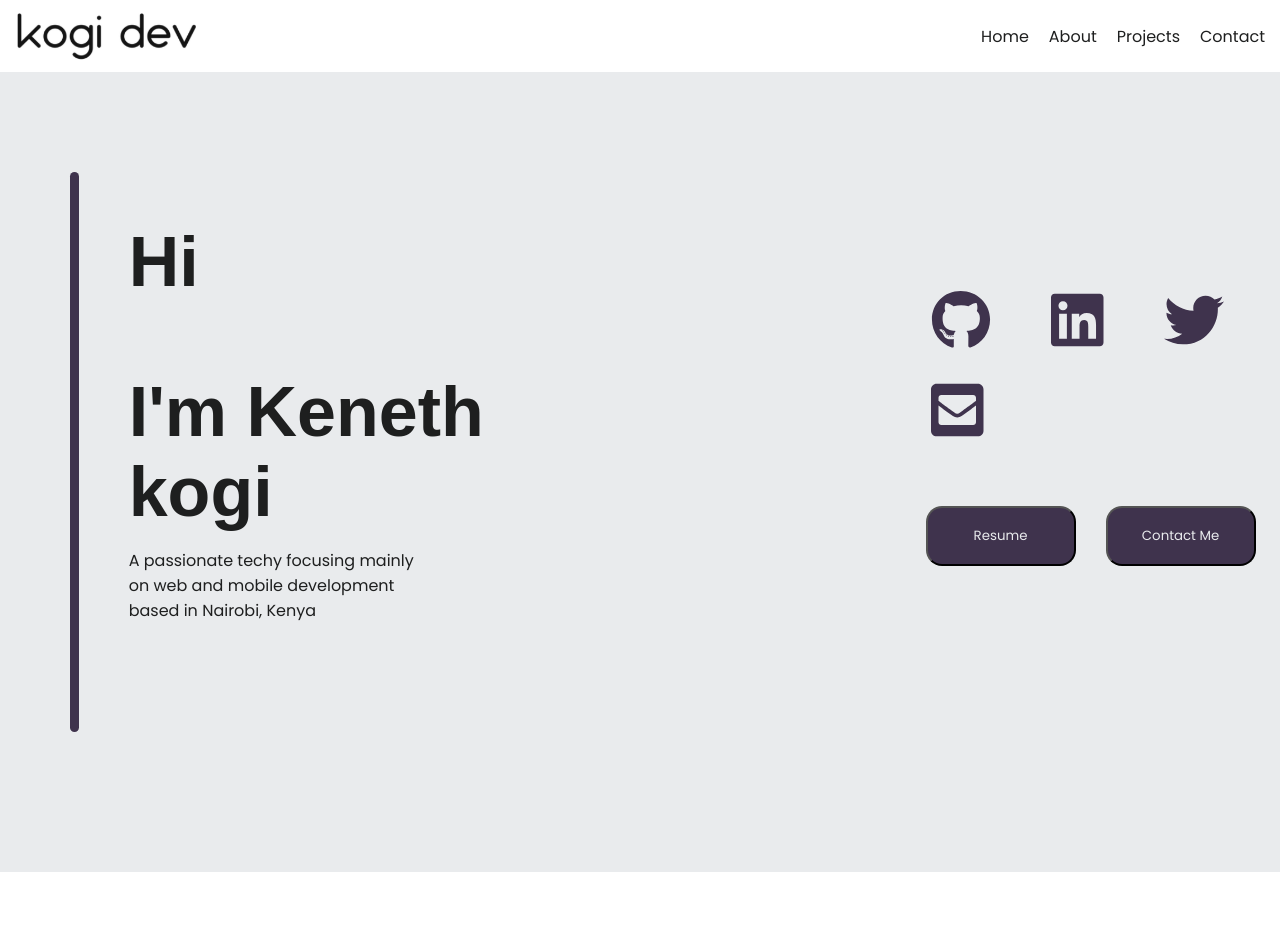
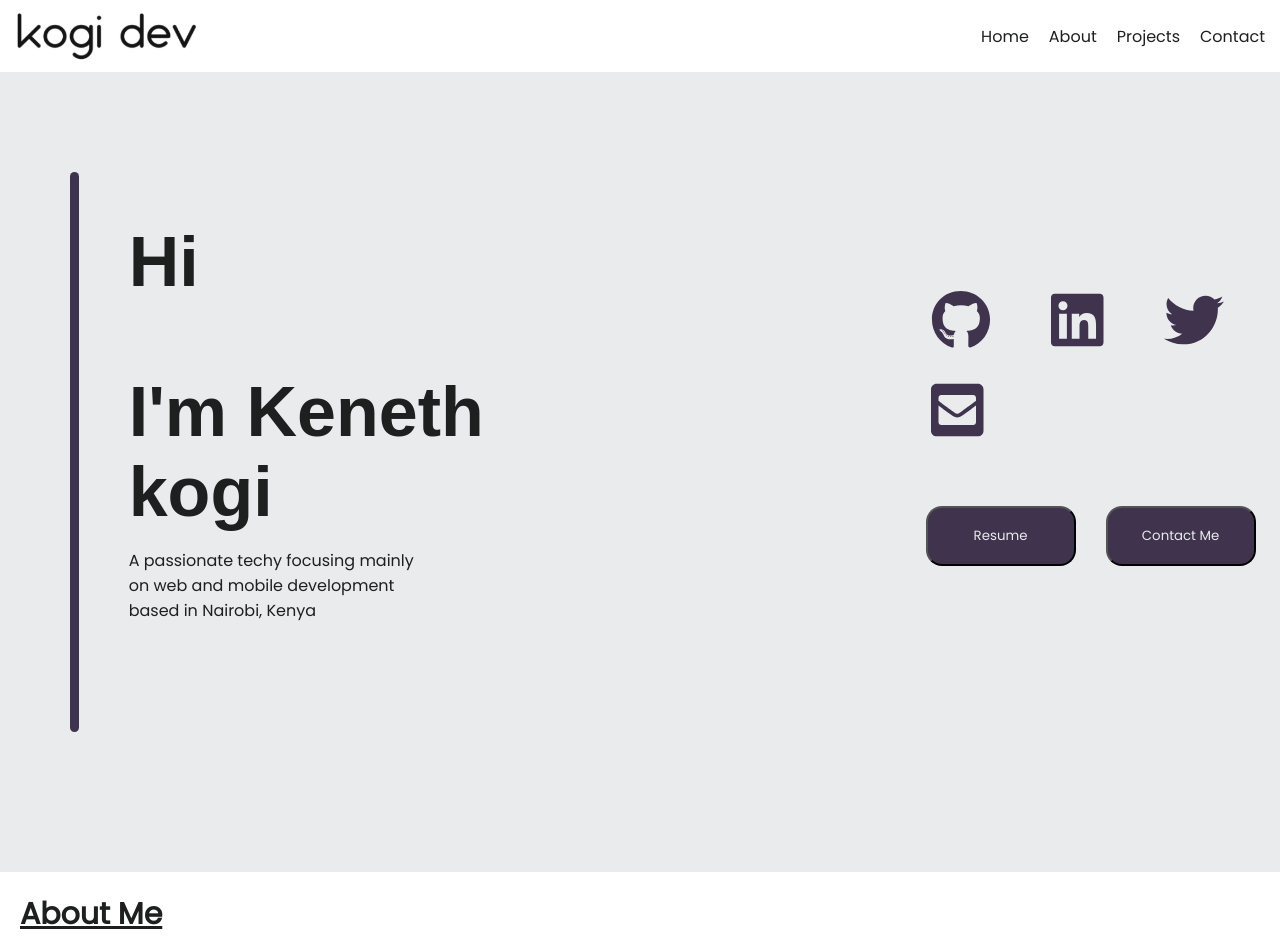
Before and after one commit to kenny-kogi/portfolio, a React (Create React App) app: page / in a window 1280 px wide. Shown: the top 952 px of the page. Before the commit the page ends 872 px from the top, so only its background shows below. Built offline with nearby package versions, Linux system fonts and the light colour scheme; a web font is replaced by a local one.

Commit message:
about section

```diff
--- a/src/App.js
+++ b/src/App.js
@@ -1,11 +1,13 @@
 import Navbar from "./components/Navbar";
 import Hero from "./components/Hero";
+import About from "./components/About";
 
 function App() {
   return (
     <div className="App">
       <Navbar />
       <Hero />
+      <About />
     </div>
   );
 }
--- /dev/null
+++ b/src/assets/css/about.css
@@ -0,0 +1,11 @@
+.main-about {
+  width: auto;
+  height: 70vh;
+  margin: 20px 20px;
+}
+
+.underline {
+  font-size: 30px;
+  text-decoration: underline;
+  font-weight: bold;
+}
--- /dev/null
+++ b/src/components/About.js
@@ -0,0 +1,13 @@
+import React from "react";
+import "../assets/css/about.css";
+
+function About() {
+  return (
+    <div className="main-about">
+      <span className="underline">About Me</span>
+      <span></span>
+    </div>
+  );
+}
+
+export default About;
```
